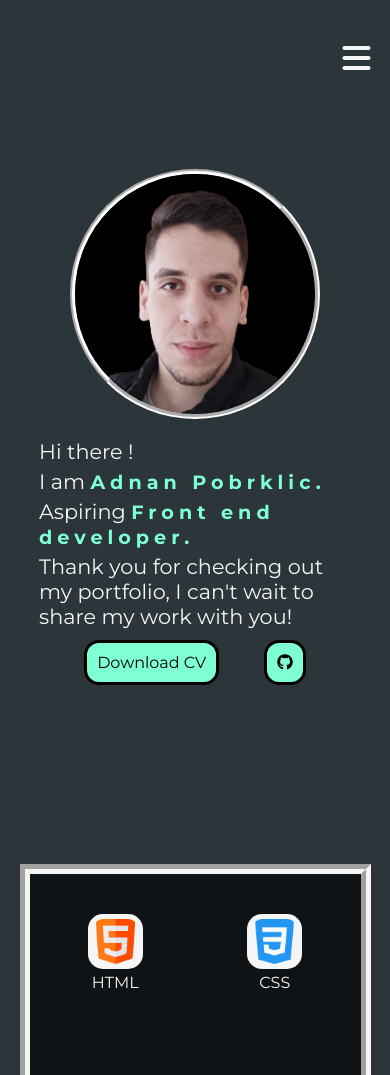
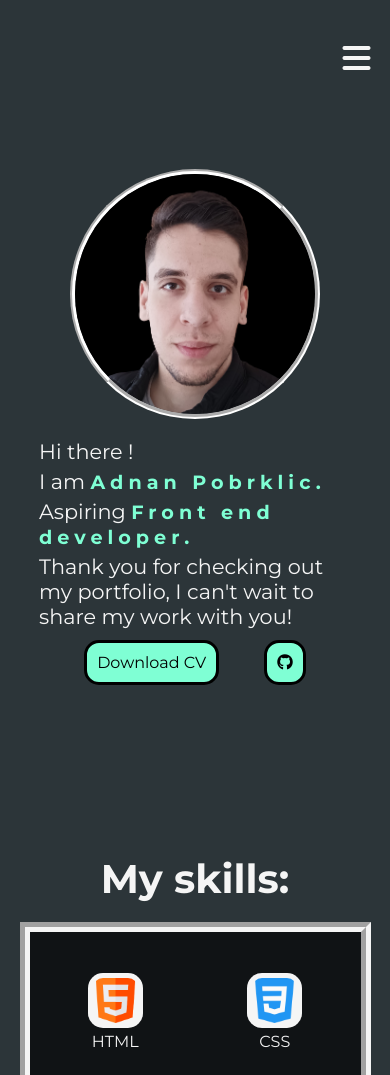
Before and after one commit to AdnanPobrklic/AdnanPobrklic.github.io, a plain HTML site: page index.html in a window 390 px wide. Shown: the top 1075 px of the page. Drawn offline with Linux system fonts and the light colour scheme.

Commit message:
full project

```diff
--- a/index.html
+++ b/index.html
@@ -38,6 +38,7 @@
         </div>
     </header>
     <main>
+        <h1 id="skills-h1">My skills: </h1>
         <div id="skills">
             <div class="skill-card">
                 <img src="img/html.png" alt="html-logo" title="HTML">
--- a/style.css
+++ b/style.css
@@ -260,7 +260,7 @@ span{
     transition: 200ms ease-in-out all;
 }
 
-#projects-heading {
+#projects-heading,#skills-h1 {
     font-size: 4rem;
     text-align: center;
     color: whitesmoke;
@@ -282,7 +282,7 @@ span{
     align-items: center;
     justify-content: center;
     flex-direction: column;
-    margin: 10% 0px;
+    margin: 50px;
     border-radius: 15px;
     font-size: 2rem;
 }
@@ -309,7 +309,6 @@ span{
 .show{
     transform: translateX(0px);
 }
-
 
 @media all and (max-width: 1300px) {
     #menu{
@@ -423,7 +422,7 @@ span{
         font-size: 1.1rem;
         padding: 15px;
     }
-    #projects-heading {
+    #projects-heading, #skills-h1 {
         font-size: 3rem;
     }
     .card-contact {
@@ -448,7 +447,7 @@ span{
         width: 40%;
         padding: 5px;
     }
-    #about h1 {
+    #about h1{
         font-size: 1.5rem;
     }
 
@@ -457,7 +456,7 @@ span{
         width: 100%;
         padding: 5px;
     }
-    #projects-heading {
+    #projects-heading, #skills-h1 {
         font-size: 2.5rem;
     }
     .card-text p {
```
